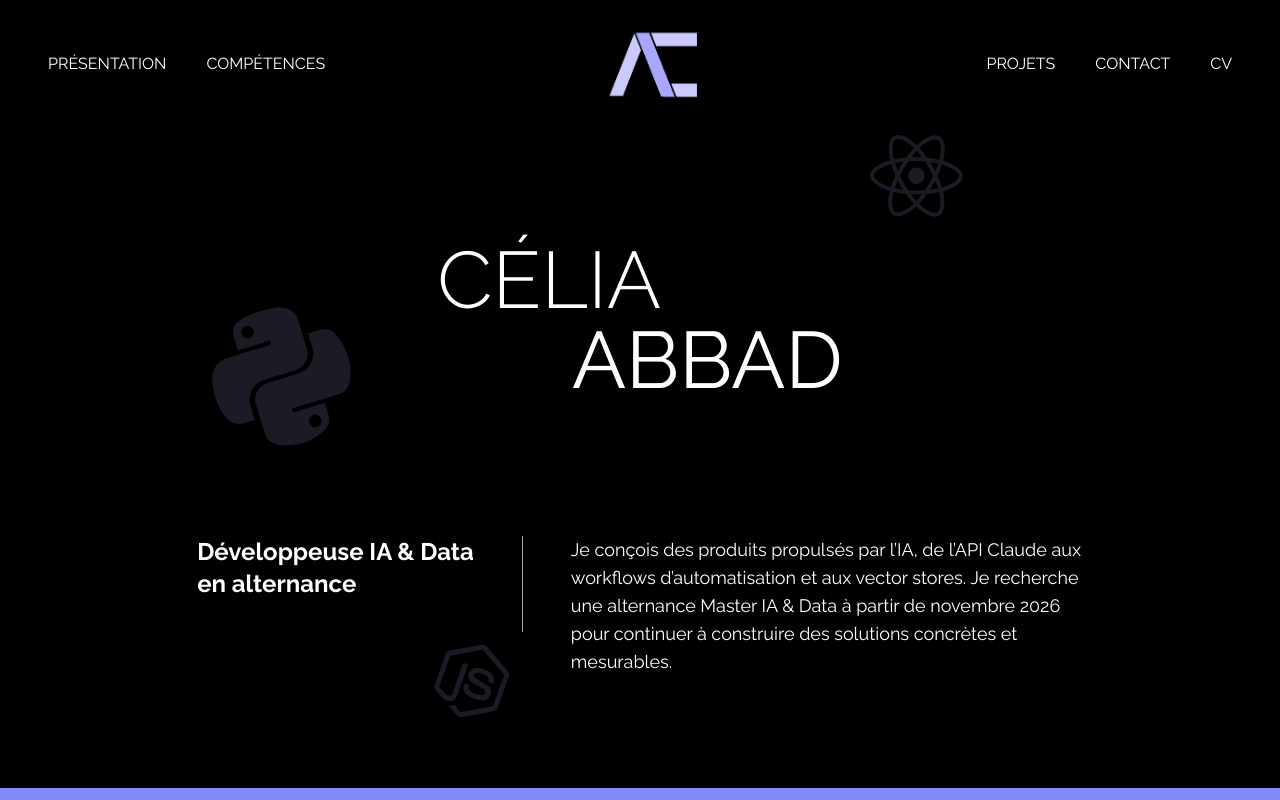
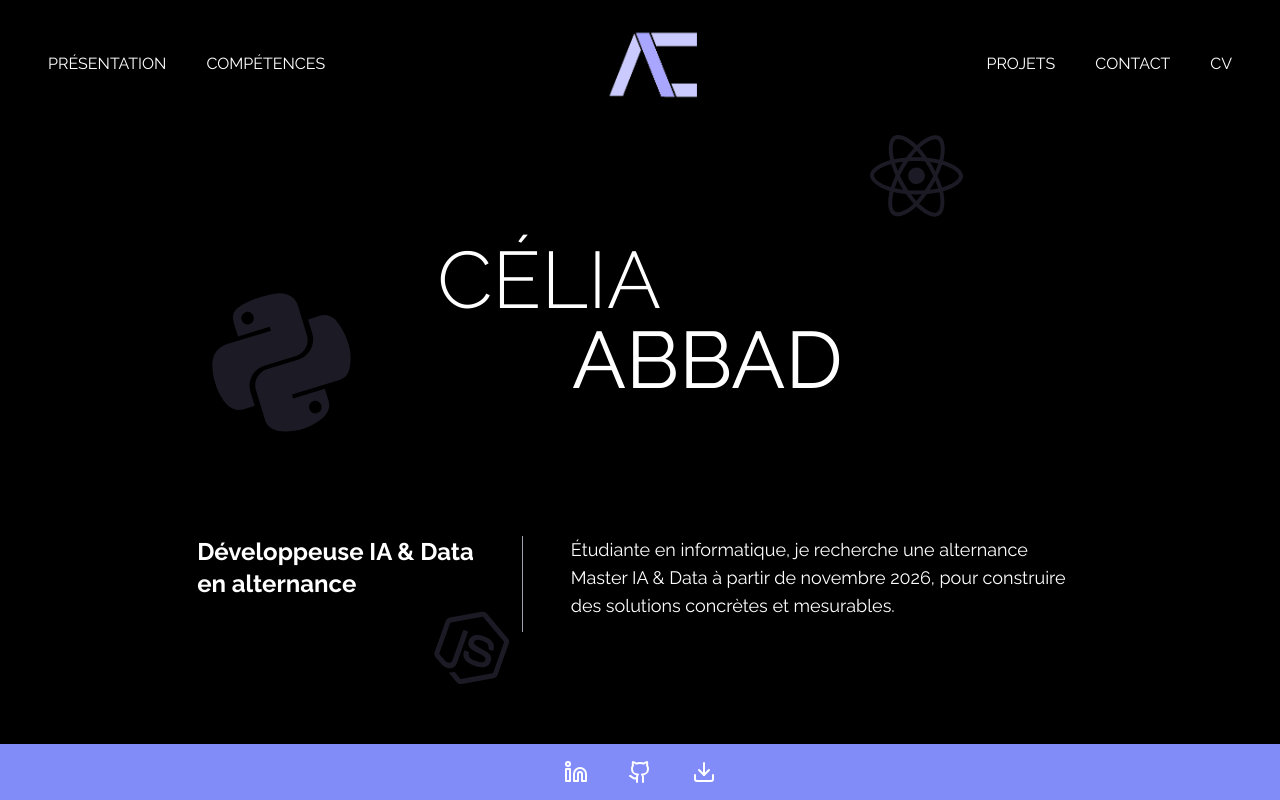
Before and after one commit to celiabd29/mon-portfolio, a React (Vite) app: page / in a window 1280 px wide. Shown: the top 800 px of the page. Built offline with nearby package versions, Linux system fonts and the light colour scheme; no server answers.

Commit message:
Hero: nouveau paragraphe de présentation (étudiante en informatique)

```diff
--- a/src/components/HeroSection.tsx
+++ b/src/components/HeroSection.tsx
@@ -115,10 +115,9 @@ export default function Portfolio() {
 
           {/* Texte */}
           <p className="font-raleway text-center text-md md:text-lg md:text-start md:max-w-lg">
-            Je conçois des produits propulsés par l’IA, de l’API Claude aux
-            workflows d’automatisation et aux vector stores. Je recherche une
-            alternance Master IA & Data à partir de novembre 2026 pour continuer
-            à construire des solutions concrètes et mesurables.
+            Étudiante en informatique, je recherche une alternance Master IA &
+            Data à partir de novembre 2026, pour construire des solutions
+            concrètes et mesurables.
           </p>
         </section>
       </section>
```
